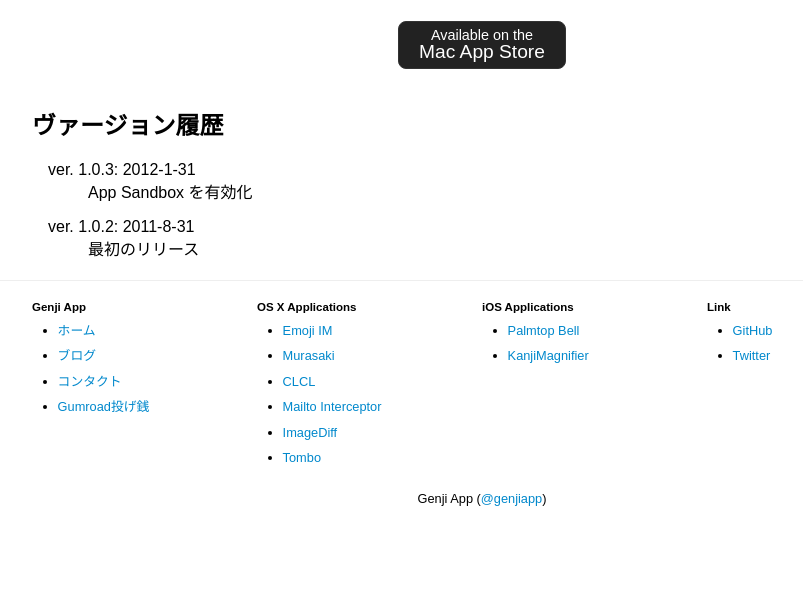
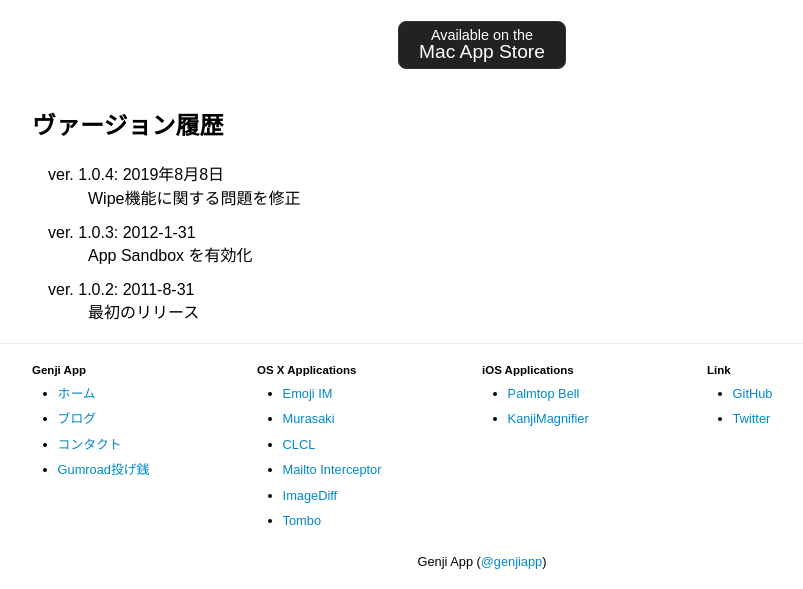
Before and after one commit to GenjiApp/genjiapp.github.io, a Jekyll site: the page built from mac/imagediff/index.html, in a window 1280 px wide. Shown: the part 735-1324 px from the top of the page, without its empty margins (158-961 px from the left). Built offline with Jekyll 4.4.1, drawn with Linux system fonts in a browser that asks for light colours; before the commit the page ends 1261 px from its top, so only the background shows below that.

Commit message:
add new release ImageDiff ver. 1.0.4

```diff
--- a/mac/imagediff/index.html
+++ b/mac/imagediff/index.html
@@ -14,6 +14,9 @@
 
 <h2>ヴァージョン履歴</h2>
 <dl>
+  <dt>ver. 1.0.4: 2019年8月8日</dt>
+  <dd>Wipe機能に関する問題を修正</dd>
+
   <dt>ver. 1.0.3: 2012-1-31</dt>
   <dd>App Sandbox を有効化</dd>
 
--- a/mac/imagediff/index_en.html
+++ b/mac/imagediff/index_en.html
@@ -14,6 +14,9 @@
 
 <h2>Version History</h2>
 <dl>
+  <dt>ver. 1.0.4: 2019-8-8</dt>
+  <dd>Fixed the Wipe feature problem</dd>
+
   <dt>ver. 1.0.3: 2012-1-31</dt>
   <dd>Enabled App Sandbox</dd>
 
```
